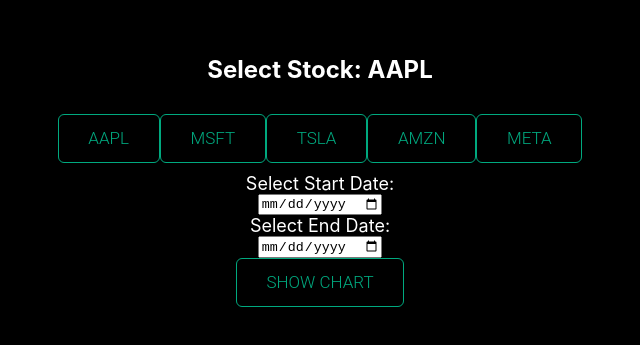
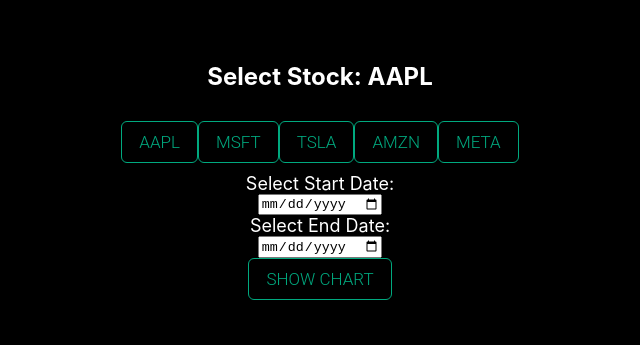
Before and after one commit to jay9358/GenFlowly, a React (Create React App) app in the folder stocks-app/: page / in a window 1280 px wide. Shown: the part 229-574 px from the top of the page, without its empty margins (0-640 px from the left). Built offline with nearby package versions, Linux system fonts and the light colour scheme.

Commit message:
Update Stocks.css

```diff
--- a/stocks-app/src/components/assets/css/Stocks.css
+++ b/stocks-app/src/components/assets/css/Stocks.css
@@ -18,58 +18,3 @@
     width: 10rem;
     height: 20%;
 }
-.btn {
-    --color: #00A97F;
-    --color2: rgb(10, 25, 30);
-    padding: 0.8em 1.75em;
-    background-color: transparent;
-    border-radius: 6px;
-    border: .3px solid var(--color);
-    transition: .5s;
-    position: relative;
-    overflow: hidden;
-    cursor: pointer;
-    z-index: 1;
-    font-weight: 300;
-    font-size: 17px;
-    font-family: 'Roboto', 'Segoe UI', sans-serif;
-    text-transform: uppercase;
-    color: var(--color);
-   }
-
-   .btn::after, .btn::before {
-    content: '';
-    display: block;
-    height: 100%;
-    width: 100%;
-    transform: skew(90deg) translate(-50%, -50%);
-    position: absolute;
-    inset: 50%;
-    left: 25%;
-    z-index: -1;
-    transition: .5s ease-out;
-    background-color: var(--color);
-   }
-
-   .btn::before {
-    top: -50%;
-    left: -25%;
-    transform: skew(90deg) rotate(180deg) translate(-50%, -50%);
-   }
-
-   .btn:hover::before {
-    transform: skew(45deg) rotate(180deg) translate(-50%, -50%);
-   }
-
-   .btn:hover::after {
-    transform: skew(45deg) translate(-50%, -50%);
-   }
-
-   .btn:hover {
-    color: var(--color2);
-   }
-
-   .btn:active {
-    filter: brightness(.7);
-    transform: scale(.98);
-   }
```
